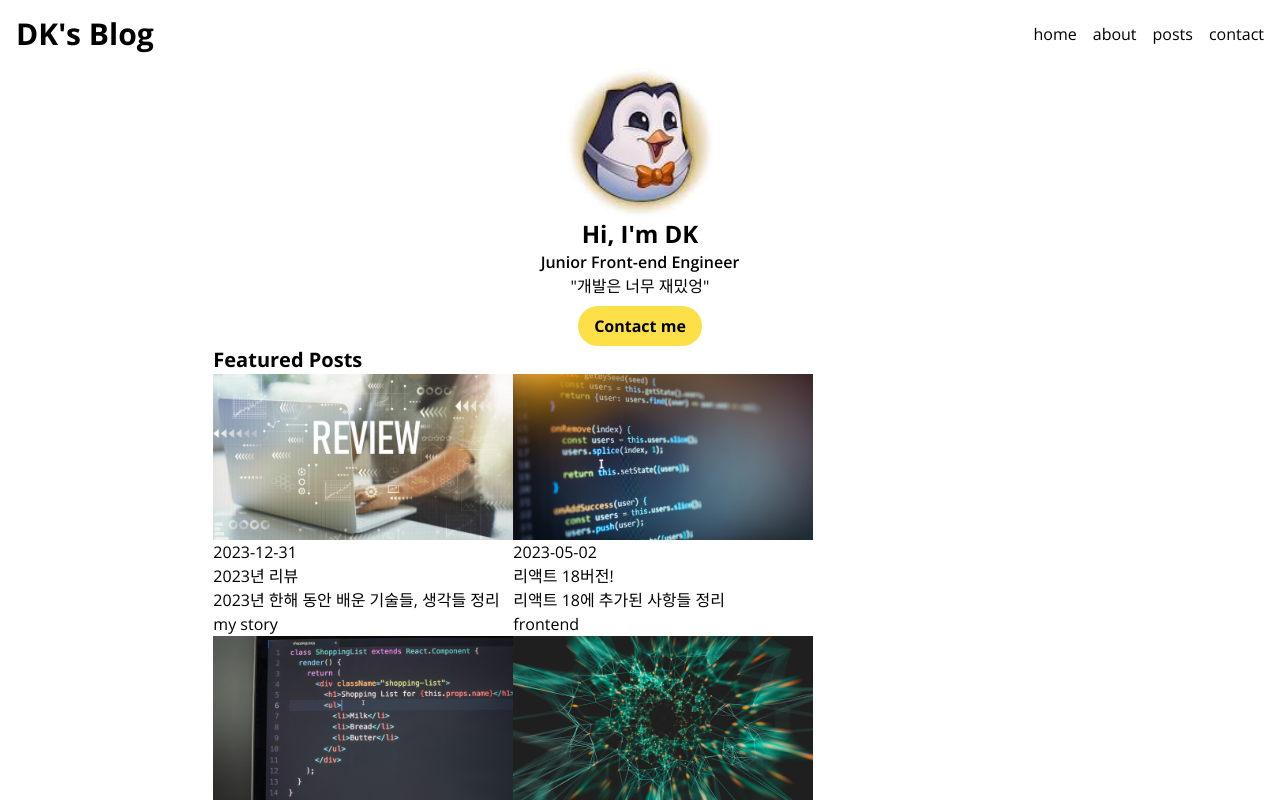
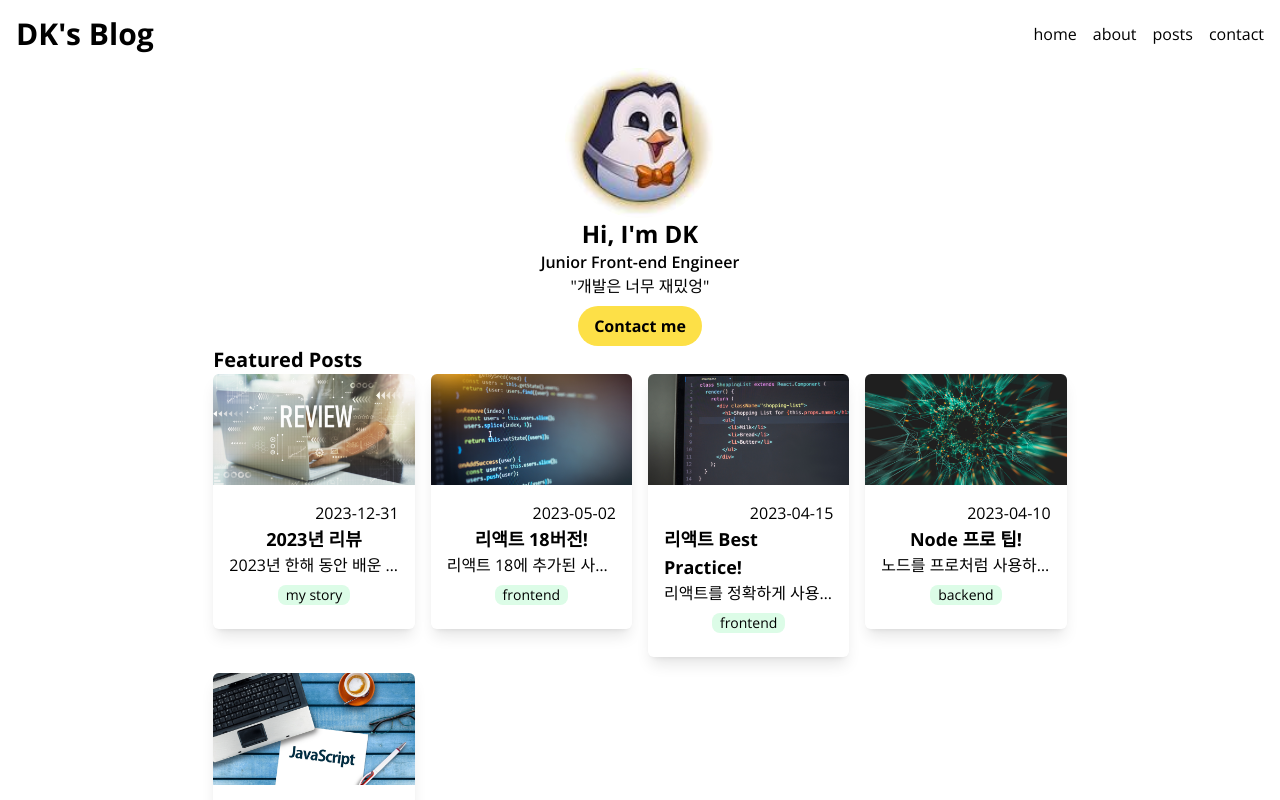
Before and after one commit to cham0287/nextjs-blog, a Next.js app: page / in a window 1280 px wide. Built offline with nearby package versions, Linux system fonts and the light colour scheme.

Commit message:
Style: PostsGrid, PostCard 스타일링

```diff
--- a/src/components/PostCard.tsx
+++ b/src/components/PostCard.tsx
@@ -12,18 +12,23 @@
 }: Props) => {
   return (
     <Link href={`/posts/${path}`}>
+      <article className='rounded-md overflow-hidden shadow-lg'>
         <Image
+          className='w-full'
           src={`/images/posts/${path}.png`}
           alt={title}
           width={300}
           height={200}
         />
-      <div>
-        <time>{date.toString()}</time>
-        <h3>{title}</h3>
-        <p>{description}</p>
-        <span>{category}</span>
+        <div className='flex flex-col items-center p-4 '>
+          <time className='self-end'>{date.toString()}</time>
+          <h3 className='text-lg font-bold'>{title}</h3>
+          <p className='w-full truncate text-center'>{description}</p>
+          <span className='text-sm rounded-lg bg-green-100 px-2 my-2'>
+            {category}
+          </span>
         </div>
+      </article>
     </Link>
   );
 };
--- a/src/components/PostsGrid.tsx
+++ b/src/components/PostsGrid.tsx
@@ -8,7 +8,7 @@
 
 const PostsGrid = ({ posts }: Props) => {
   return (
-    <ul className='flex flex-wrap'>
+    <ul className='grid gap-4 grid-cols-1 sm:grid-cols-2 md:grid-cols-3 lg:grid-cols-4'>
       {posts.map((post) => (
         <li key={post.path}>
           <PostCard post={post} />
```
Lines whose indentation alone changed are shown as unchanged.
